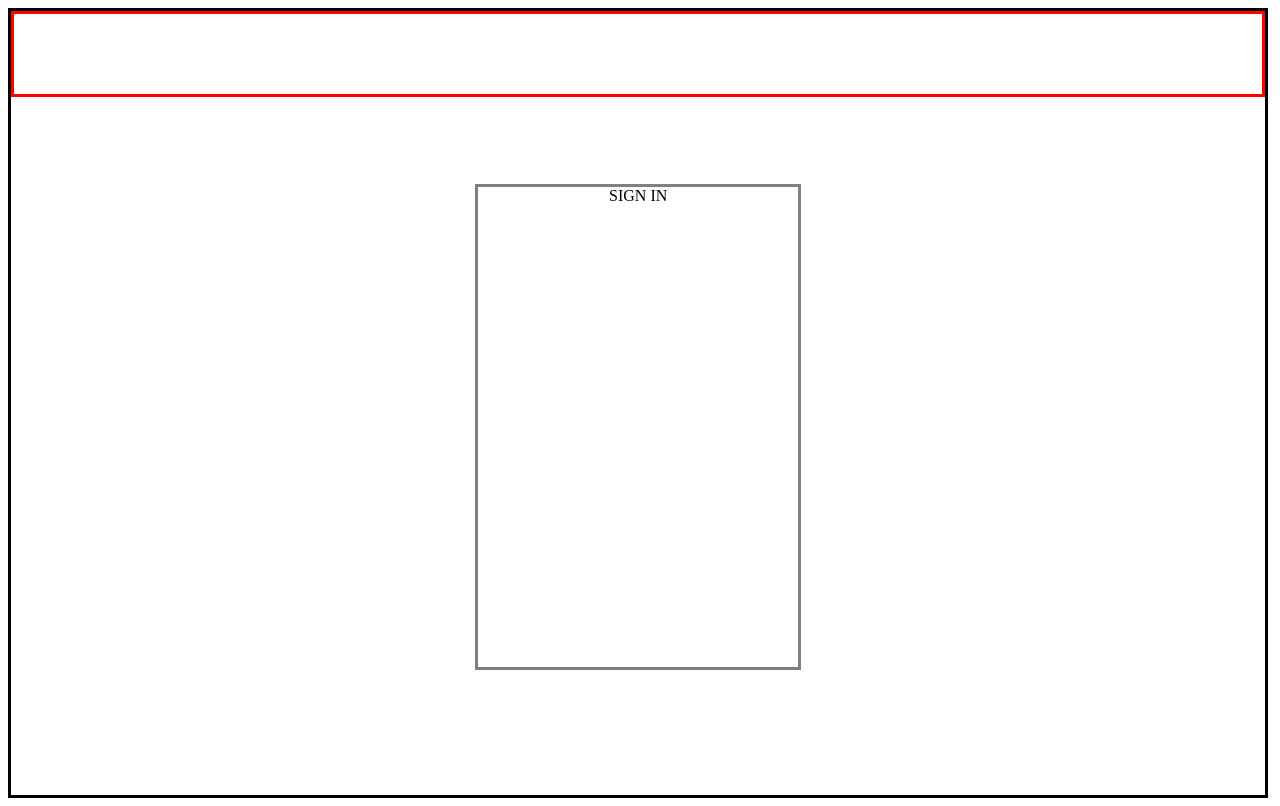
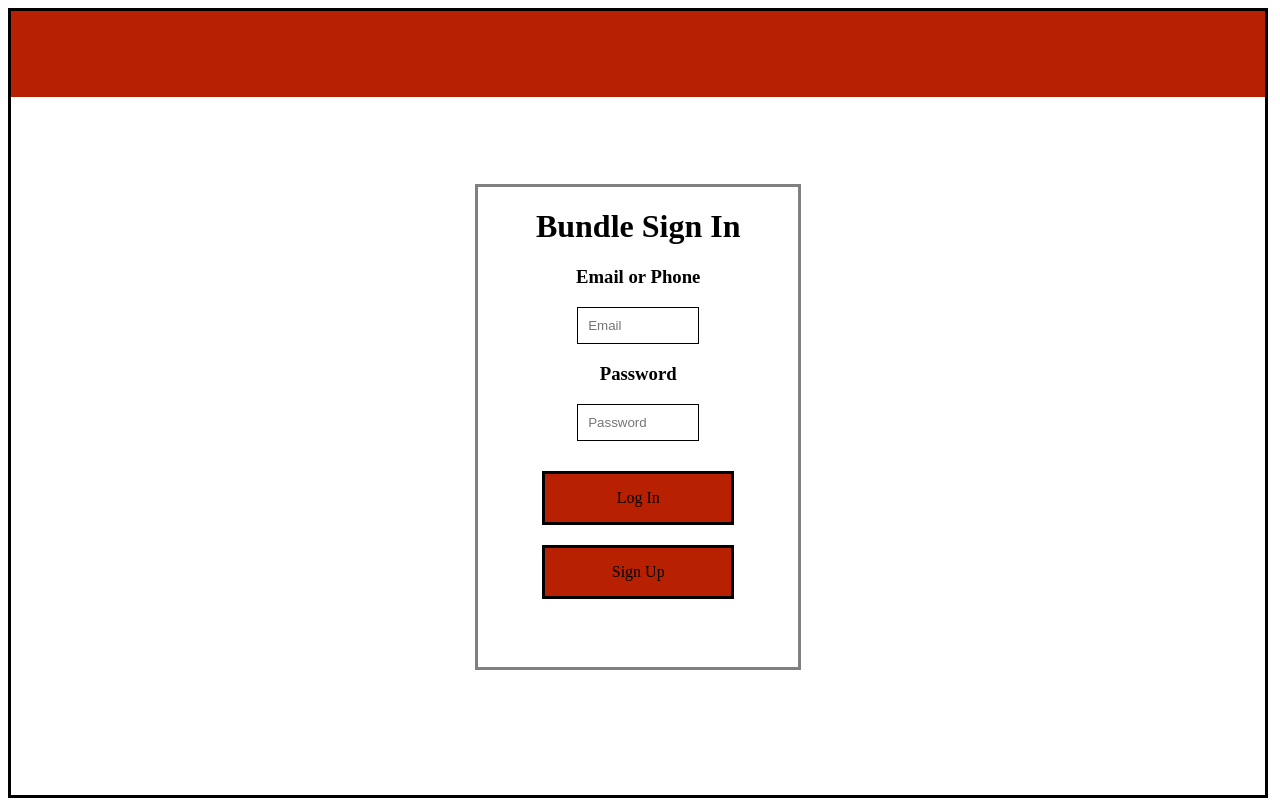
Before and after one commit to ggulati3/Bundle, a React app: page / in a window 1280 px wide. Built offline with nearby package versions, Linux system fonts and the light colour scheme.

Commit message:
Added styling to Sign In Page

```diff
--- a/client/App.jsx
+++ b/client/App.jsx
@@ -1,7 +1,7 @@
 import React from 'react';
 import styled from 'styled-components';
-import Navbar from './Components/navbar.jsx'
-import Login from './Components/login.jsx'
+import Navbar from './Components/Navbar/navbar.jsx'
+import Login from './Components/Login/login.jsx'
 import { MainPage } from './style.jsx'
 
 class App extends React.Component {
--- /dev/null
+++ b/client/Components/Login/login.jsx
@@ -0,0 +1,33 @@
+import React from 'react';
+import styled from 'styled-components';
+
+import {SignIn, EmailInfo, Input} from '../../style.jsx';
+import {ButtonContainer, Button, LogIn, SignUp} from './loginStyle.jsx';
+
+class Login extends React.Component {
+  constructor (props){
+  	super(props)
+  }
+  render(){
+	  return (
+	  	<SignIn>
+	  		<h1> Bundle Sign In </h1>
+	  		<EmailInfo>Email or Phone</EmailInfo>
+	  		<Input id ='txtEmail' type='email' placeholder='Email' />
+	  		<EmailInfo>Password</EmailInfo>
+	  		<Input id ='txtPassword' type='password' placeholder='Password' />
+	  		<ButtonContainer>
+	 			<LogIn>
+		  			<Button id='btnLogin' className='btn btn-action'>Log In</Button>
+		  		</LogIn>
+		  		<SignUp>
+		  			<Button id='btnSignUp' className='btn btn-secondary'>Sign Up </Button>
+		  		</SignUp>
+		  	</ButtonContainer>
+	  	</SignIn>
+	  )
+
+  }
+}
+
+export default Login;
--- /dev/null
+++ b/client/Components/Login/loginStyle.jsx
@@ -0,0 +1,23 @@
+import styled from 'styled-components';
+
+export const ButtonContainer = styled.div `
+	padding: 20px;
+	display: flex;
+	flex-direction: column;
+`
+
+export const Button = styled.div `
+	width: 60%;
+	margin: auto;
+	padding: 15px;
+	background-color: #B72000;
+	border: solid;
+`
+
+export const LogIn = styled.div `
+	padding: 10px;
+`
+
+export const SignUp = styled.div `
+	padding: 10px;
+`
--- /dev/null
+++ b/client/Components/Navbar/navbar.jsx
@@ -0,0 +1,13 @@
+import React from 'react';
+
+import {Nav} from '../../style.jsx'
+
+function Navbar(props) {
+  return(
+  	<Nav>
+
+ 	</Nav>
+  )
+}
+
+export default Navbar;
--- a/client/style.jsx
+++ b/client/style.jsx
@@ -15,9 +15,10 @@ export const Nav = styled.div `
 	width: 98vw;
 	height: 10vh;
 	border: solid;
-	border-color: red;
+	border-color: #B72000;
 	z-index:1;
 	flex-direction: row;
+	background-color: #B72000;
 `
 
 export const SignIn = styled.div `
@@ -32,3 +33,16 @@ export const SignIn = styled.div `
 	justify-content: center;
 
 `
+
+export const Input = styled.input`
+	display:flex;
+	flex-direction: row;
+	border: 1px solid;
+	margin: auto;
+	padding: 10px;
+	width: 100px;
+`
+
+export const EmailInfo = styled.h3 `
+	align: left;
+`
--- a/public/index.html
+++ b/public/index.html
@@ -3,6 +3,7 @@
 <head>
   <meta charset="UTF-8">
   <title>Bundle</title>
+  <link href='https://fonts.googleapis.com/css?family=Bevan' rel='stylesheet'>
 </head>
 <body>
 
```
Also changed, not shown: public/bundle.js.
